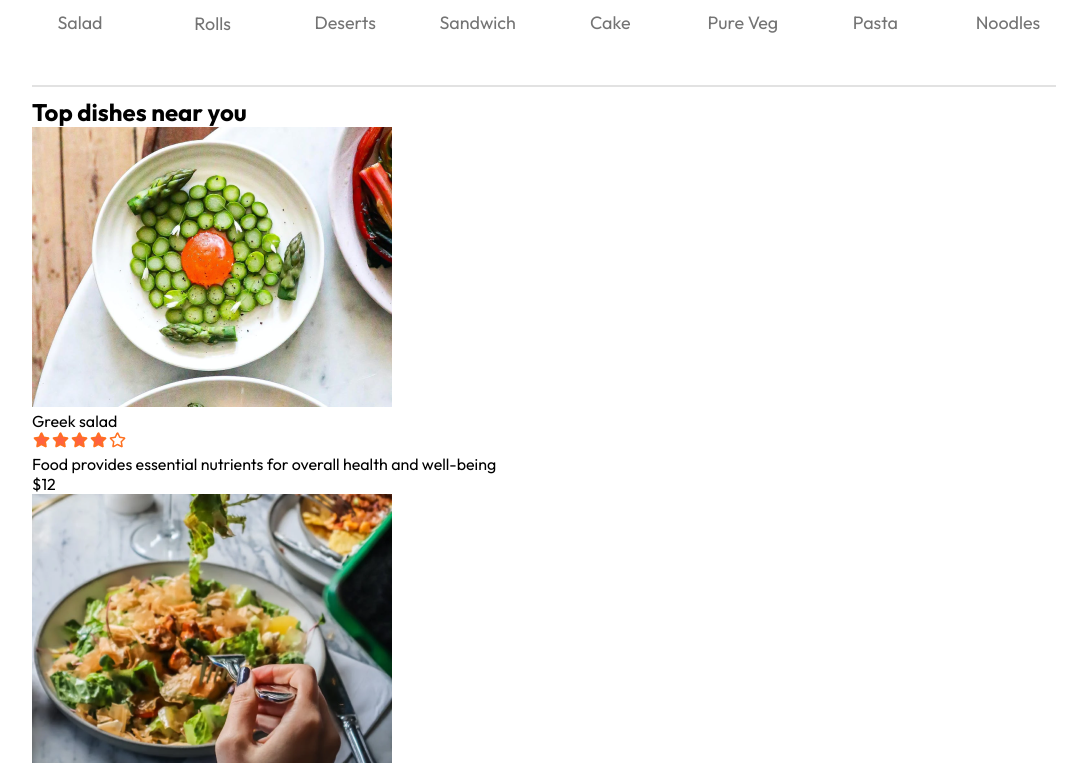
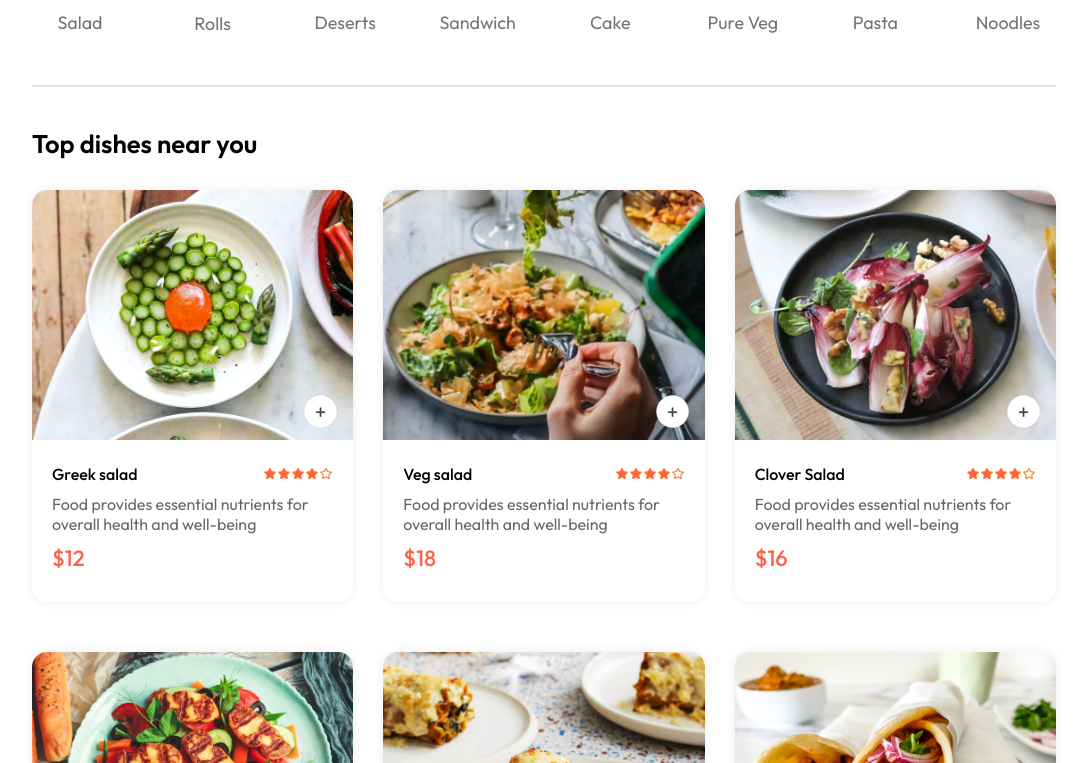
Before and after one commit to Nongkreem/Food-del, a React (Vite) app: page / in a window 1280 px wide. Shown: the part 797-1560 px from the top of the page, without its empty margins (96-1183 px from the left). Built offline with nearby package versions, Linux system fonts and the light colour scheme.

Commit message:
Create Food List component

```diff
--- a/src/components/FoodDisplay/FoodDisplay.css
+++ b/src/components/FoodDisplay/FoodDisplay.css
@@ -0,0 +1,14 @@
+.food-display{
+    margin-top: 30px;
+}
+.food-display h2{
+    font-size: max(2vw, 24px);
+    font-weight: 600;
+}
+.food-display-list{
+    display: grid;
+    grid-template-columns: repeat(auto-fill,minmax(240px, 1fr));
+    margin-top: 30px;
+    gap: 30px;
+    row-gap: 50px;
+}
--- a/src/components/FoodItem/FoodItem.css
+++ b/src/components/FoodItem/FoodItem.css
@@ -0,0 +1,67 @@
+.food-item{
+    width: 100%;
+    margin: auto;
+    border-radius: 15px;
+    box-shadow: 0px 0px 10px #00000015;
+    transition: 0.3s;
+    animation: fadeIn 1s;
+}
+.food-item-image{
+    width: 100%;
+    border-radius: 15px 15px 0px 0px;
+}
+.food-item-info{
+    /* border: 1px solid red; */
+    padding: 20px;
+}
+.food-item-name-rating{
+    /* border: 1px solid red; */
+    display: flex;
+    justify-content: space-between;
+    align-items: center;
+    margin-bottom: 10px;
+}
+.food-item-name-rating p{
+    font-family: 20px;
+    font-weight: 500;
+}
+.food-item-name-rating img{
+    width: 70px;
+}
+.food-item-desc{
+    color: #676767;
+}
+.food-item-price{
+    color: tomato;
+    font-size: 22px;
+    font-weight: 500;
+    margin: 10px 0px;
+}
+
+.food-item-img-container {
+    position: relative;
+}
+
+.food-item-img-container .add{
+    width: 35px;
+    position: absolute;
+    bottom: 15px;
+    right: 15px;
+    cursor: pointer;
+    border-radius: 50%;
+}
+.food-item-center{
+    position: absolute;
+    bottom: 15px;
+    right: 15px;
+    display: flex;
+    align-items: center;
+    gap: 10px;
+    padding: 6px;
+    background-color: white;
+    border-radius: 50px;
+    cursor: pointer;
+}
+.food-item-center img{
+    width: 30px;
+}
--- a/src/components/FoodItem/FoodItem.jsx
+++ b/src/components/FoodItem/FoodItem.jsx
@@ -1,12 +1,23 @@
-import React from 'react'
+import React, { useState } from 'react'
 import './FoodItem.css'
 import { assets } from '../../assets/assets';
 
 const FoodItem = ({id, name, price, description, image}) => {
+
+  const [itemCount, setItemCount] = useState(0)
+
   return (
     <div className='food-item'>
         <div className="food-item-img-container">
             <img src={image} alt="" className="food-item-image" />
+            {!itemCount
+              ?<img className='add' onClick={()=>setItemCount(prev=>prev+1)} src={assets.add_icon_white} alt="" />
+              :<div className='food-item-center'>
+                <img onClick={()=>setItemCount(prev=>prev-1)} src={assets.remove_icon_red} alt="" />
+                <p>{itemCount}</p>
+                <img onClick={()=>setItemCount(prev=>prev+1)} src={assets.add_icon_green} alt="" />
+              </div>
+            }
         </div>
         <div className="food-item-info">
             <div className="food-item-name-rating">
```
